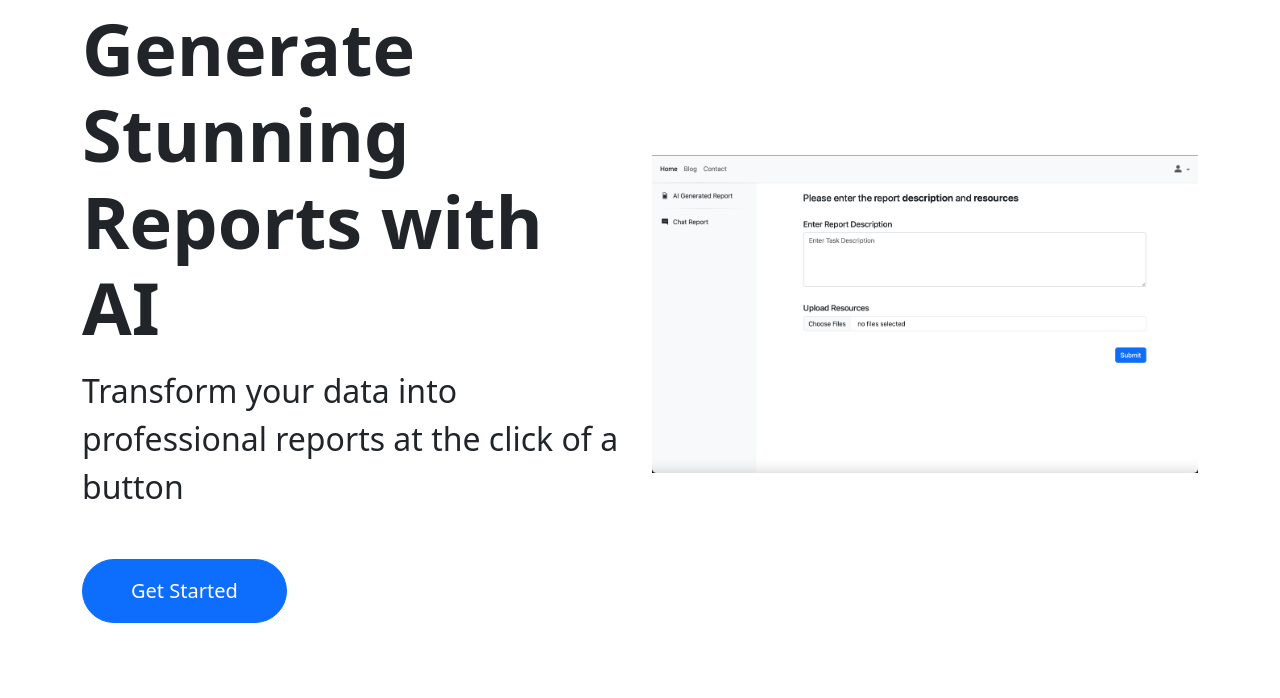
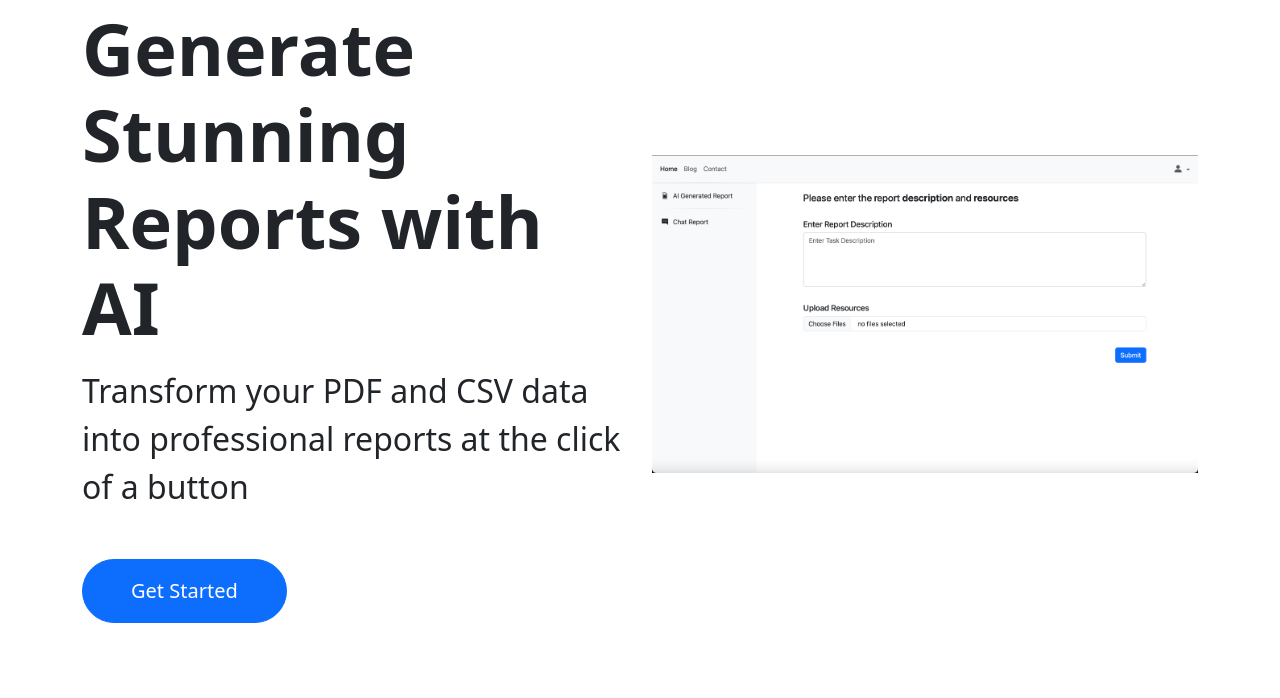
Before and after one commit to TrusttyReporter/Trustty-Reporter-FrontEnd, a Flask app: page / in a window 1280 px wide. Shown: the part 123-821 px from the top of the page. Run offline with Flask 3, Linux system fonts and the light colour scheme.

Commit message:
Updated data_num to inputs

```diff
--- a/app/dashboard/routes.py
+++ b/app/dashboard/routes.py
@@ -149,7 +149,8 @@ def stream():
             "csv_file": api_response['csv_file'],
             "summary_list": doc_summaries,
             "csv_summary": csv_summary['summary'],
-            "doc_num": len(doc_summaries)
+            "doc_num": len(doc_summaries),
+            "data_num": 1
         }
         url = f"{main_url}/api/v1/report/"
         headers = {"X-API-KEY": api_key}
--- a/app/templates/landing.html
+++ b/app/templates/landing.html
@@ -32,7 +32,7 @@
             <div class="row gy-5 gy-lg-0 align-items-lg-center justify-content-lg-between">
                 <div class="col-12 col-lg-6 order-1 order-lg-0">
                     <h2 class="display-2 fw-bold mb-3">Generate Stunning Reports with AI</h2>
-                    <p class="fs-2 mb-5">Transform your data into professional reports at the click of a button</p>
+                    <p class="fs-2 mb-5">Transform your PDF and CSV data into professional reports at the click of a button</p>
                     <div class="d-grid gap-2 d-sm-flex">
                         <a href="{{url_for('auth.signin')}}" class="btn btn-primary btn-lg px-5 py-3 rounded-pill">Get Started</a>
                         <!--<button type="button" class="btn btn-outline-primary bsb-btn-2xl rounded-pill">Free
```
